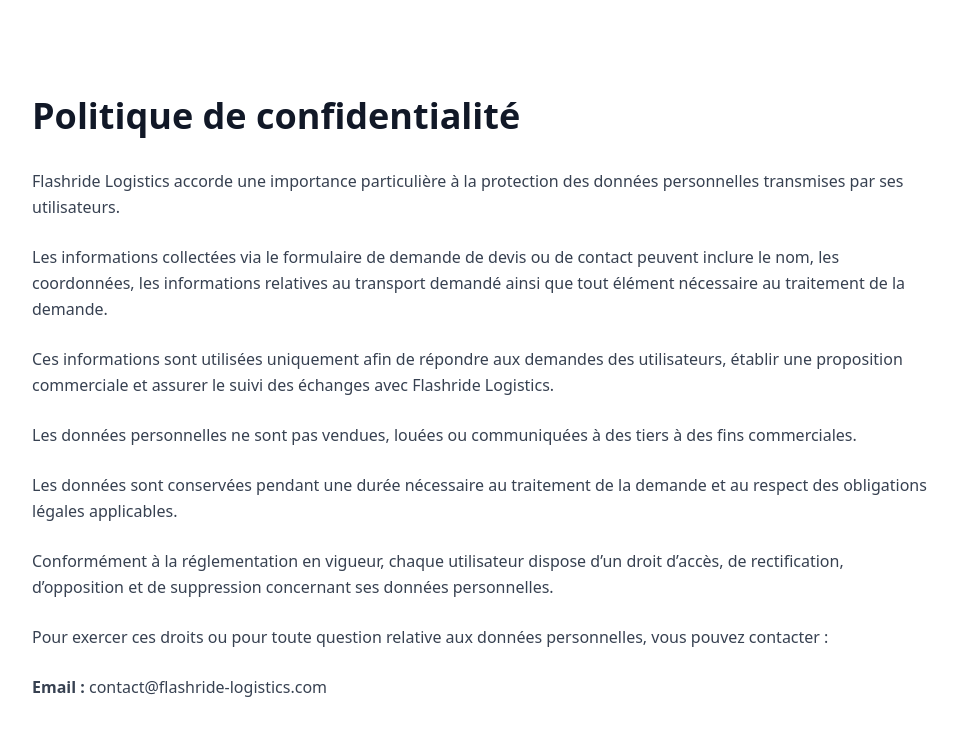
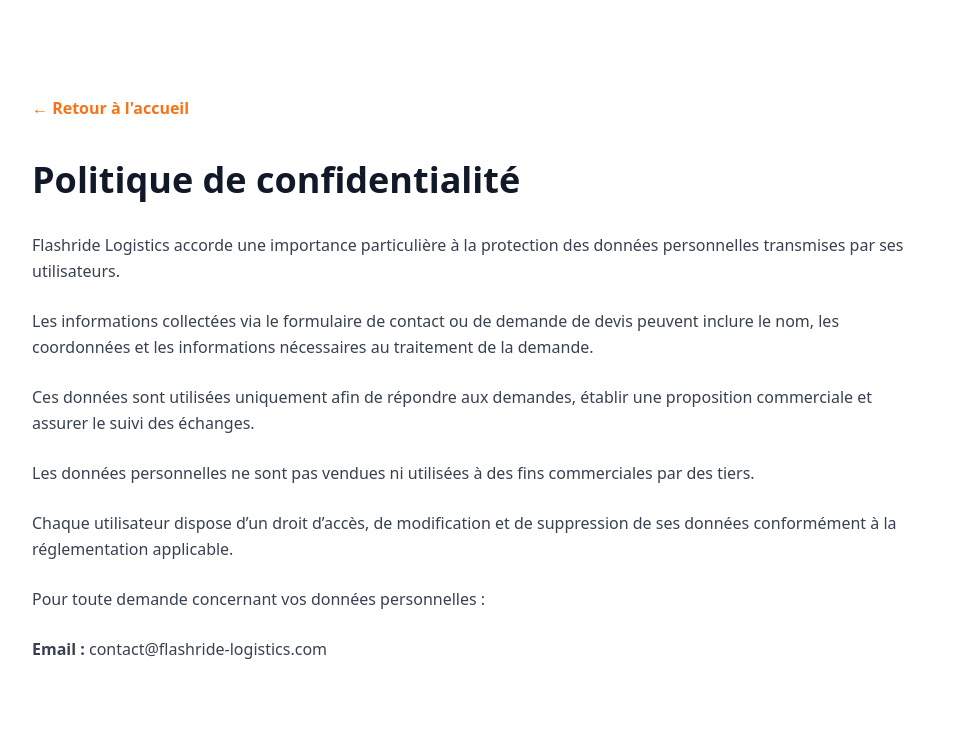
Before and after one commit to jasonvandommele-commits/flashride-logistics, a Next.js app: page /confidentialite in a window 1280 px wide. Shown: the top 736 px of the page, without its empty margins (160-1117 px from the left). Built offline with nearby package versions, Linux system fonts and the light colour scheme.

Commit message:
Update page.jsx

```diff
--- a/app/confidentialite/page.jsx
+++ b/app/confidentialite/page.jsx
@@ -4,64 +4,52 @@
 
       <div className="max-w-4xl mx-auto">
 
-        <h1 className="text-4xl font-black mb-8">
+        <a
+          href="/"
+          className="text-orange-500 font-bold hover:underline"
+        >
+          ← Retour à l'accueil
+        </a>
+
+        <h1 className="text-4xl font-black mt-10 mb-8">
           Politique de confidentialité
         </h1>
 
-
         <div className="space-y-6 text-gray-700 leading-relaxed">
-
 
           <p>
             Flashride Logistics accorde une importance particulière à la protection
             des données personnelles transmises par ses utilisateurs.
           </p>
 
+          <p>
+            Les informations collectées via le formulaire de contact ou de demande
+            de devis peuvent inclure le nom, les coordonnées et les informations
+            nécessaires au traitement de la demande.
+          </p>
 
           <p>
-            Les informations collectées via le formulaire de demande de devis
-            ou de contact peuvent inclure le nom, les coordonnées, les informations
-            relatives au transport demandé ainsi que tout élément nécessaire au
-            traitement de la demande.
+            Ces données sont utilisées uniquement afin de répondre aux demandes,
+            établir une proposition commerciale et assurer le suivi des échanges.
           </p>
 
+          <p>
+            Les données personnelles ne sont pas vendues ni utilisées à des fins
+            commerciales par des tiers.
+          </p>
 
           <p>
-            Ces informations sont utilisées uniquement afin de répondre aux demandes
-            des utilisateurs, établir une proposition commerciale et assurer le suivi
-            des échanges avec Flashride Logistics.
+            Chaque utilisateur dispose d’un droit d’accès, de modification et de
+            suppression de ses données conformément à la réglementation applicable.
           </p>
 
-
           <p>
-            Les données personnelles ne sont pas vendues, louées ou communiquées
-            à des tiers à des fins commerciales.
+            Pour toute demande concernant vos données personnelles :
           </p>
-
-
-          <p>
-            Les données sont conservées pendant une durée nécessaire au traitement
-            de la demande et au respect des obligations légales applicables.
-          </p>
-
-
-          <p>
-            Conformément à la réglementation en vigueur, chaque utilisateur dispose
-            d’un droit d’accès, de rectification, d’opposition et de suppression
-            concernant ses données personnelles.
-          </p>
-
-
-          <p>
-            Pour exercer ces droits ou pour toute question relative aux données
-            personnelles, vous pouvez contacter :
-          </p>
-
 
           <p>
             <strong>Email :</strong> contact@flashride-logistics.com
           </p>
-
 
         </div>
 
```
